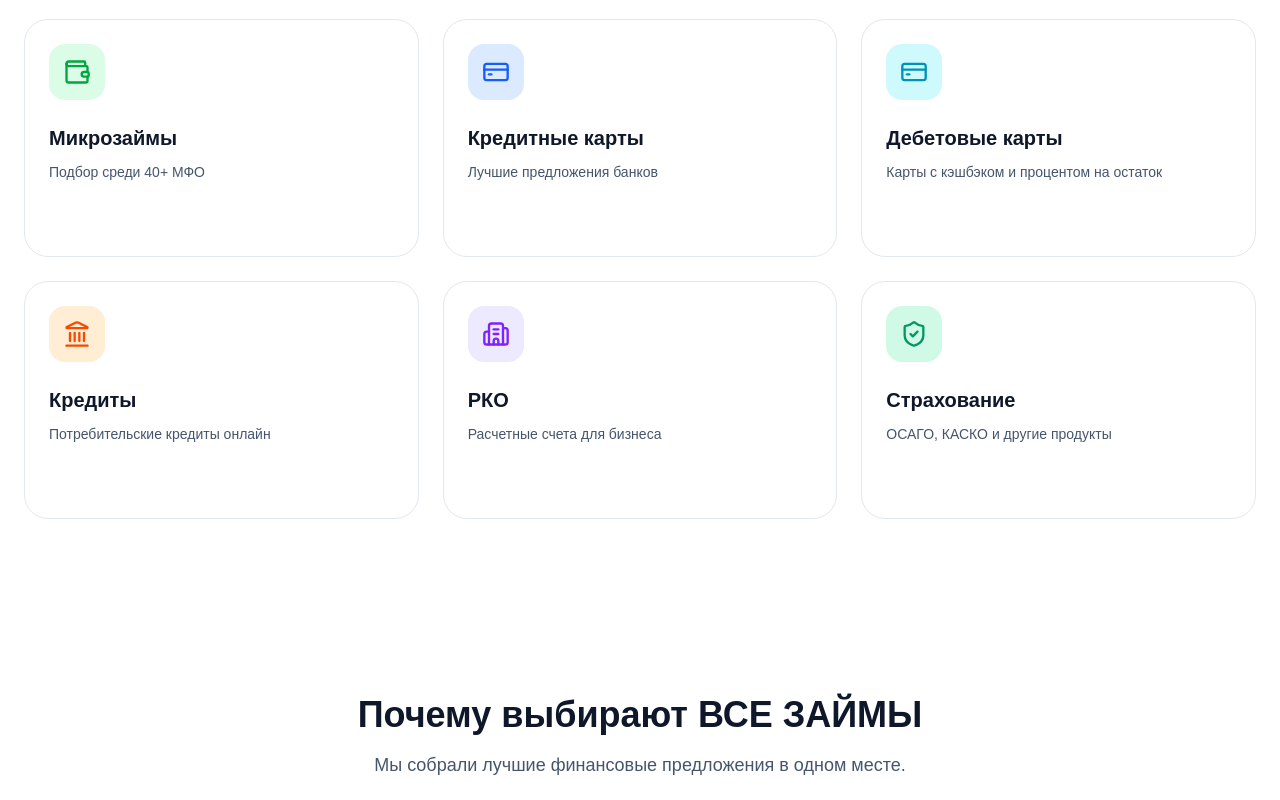
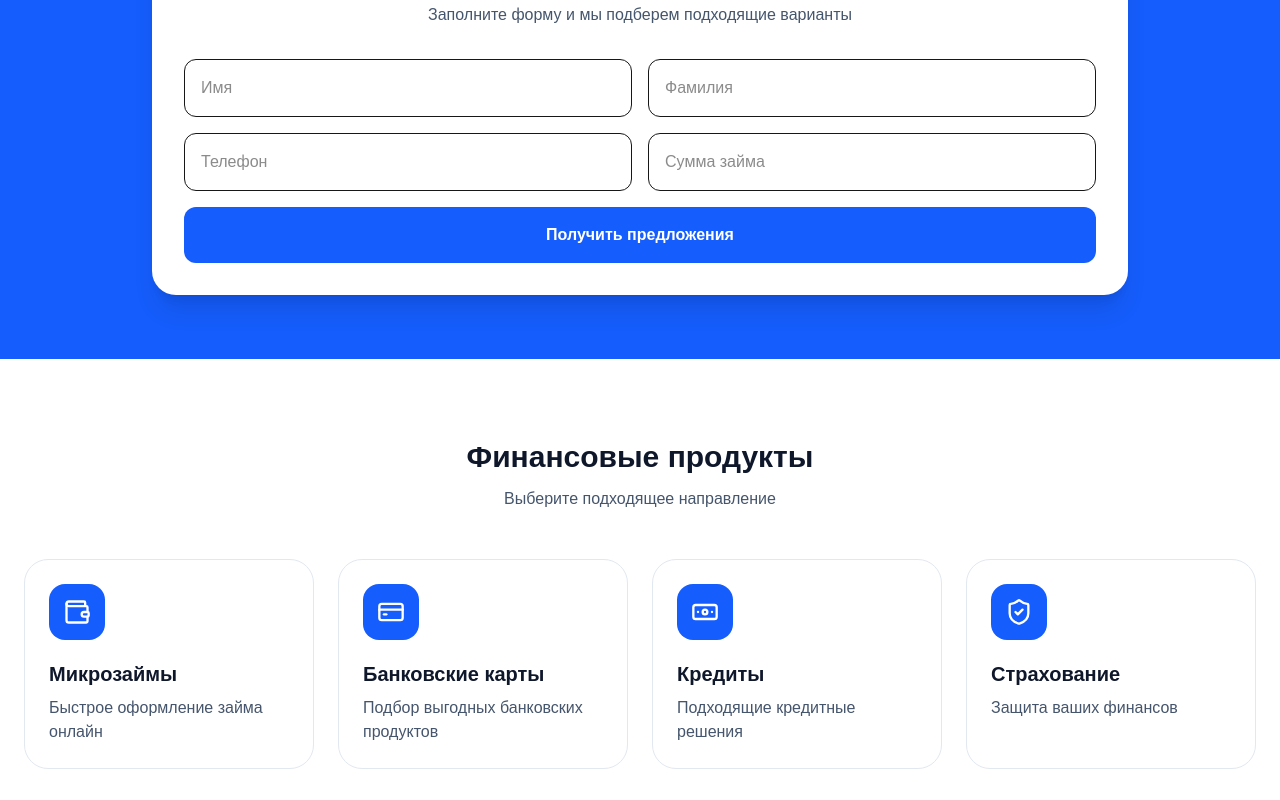
Before and after one commit to 89511111230m-design/vse-zaimy, a Next.js app: page / in a window 1280 px wide. Shown: the part 1180-1980 px from the top of the page. Built offline with nearby package versions, Linux system fonts and the light colour scheme.

Commit message:
update categories section

```diff
--- a/app/page.tsx
+++ b/app/page.tsx
@@ -1,19 +1,21 @@
 import Header from "@/components/Header";
 import Hero from "@/components/Hero";
+import LeadForm from "@/components/LeadForm";
 import Categories from "@/components/Categories";
-import WhyUs from "@/components/WhyUs";
-import HowItWorks from "@/components/HowItWorks";
-import LeadForm from "@/components/LeadForm";
+import Offers from "@/components/Offers";
 
 export default function Home() {
   return (
     <>
       <Header />
+
       <Hero />
+
+      <LeadForm />
+
       <Categories />
-      <WhyUs />
-      <HowItWorks />
-      <LeadForm />
+
+      <Offers />
     </>
   );
 }
--- a/components/Categories.tsx
+++ b/components/Categories.tsx
@@ -1,90 +1,77 @@
+"use client";
+
 import {
   Wallet,
   CreditCard,
-  Landmark,
-  Building2,
+  Banknote,
   ShieldCheck,
-  ArrowRight,
 } from "lucide-react";
 
-export default function Categories() {
-  const items = [
+const categories = [
   {
     icon: Wallet,
     title: "Микрозаймы",
-      text: "Подбор среди 40+ МФО",
-      color: "bg-green-100 text-green-600",
+    text: "Быстрое оформление займа онлайн",
   },
   {
     icon: CreditCard,
-      title: "Кредитные карты",
-      text: "Лучшие предложения банков",
-      color: "bg-blue-100 text-blue-600",
+    title: "Банковские карты",
+    text: "Подбор выгодных банковских продуктов",
   },
   {
-      icon: CreditCard,
-      title: "Дебетовые карты",
-      text: "Карты с кэшбэком и процентом на остаток",
-      color: "bg-cyan-100 text-cyan-600",
-    },
-    {
-      icon: Landmark,
+    icon: Banknote,
     title: "Кредиты",
-      text: "Потребительские кредиты онлайн",
-      color: "bg-orange-100 text-orange-600",
-    },
-    {
-      icon: Building2,
-      title: "РКО",
-      text: "Расчетные счета для бизнеса",
-      color: "bg-violet-100 text-violet-600",
+    text: "Подходящие кредитные решения",
   },
   {
     icon: ShieldCheck,
     title: "Страхование",
-      text: "ОСАГО, КАСКО и другие продукты",
-      color: "bg-emerald-100 text-emerald-600",
+    text: "Защита ваших финансов",
   },
 ];
 
+export default function Categories() {
   return (
     <section className="bg-white py-20">
       <div className="mx-auto max-w-7xl px-6">
-        <h2 className="mb-10 text-4xl font-bold text-slate-900">
+
+        <div className="mb-12 text-center">
+          <h2 className="text-3xl font-black text-slate-900">
             Финансовые продукты
           </h2>
 
-        <div className="grid gap-6 md:grid-cols-2 lg:grid-cols-3">
-          {items.map((item) => {
+          <p className="mt-3 text-slate-600">
+            Выберите подходящее направление
+          </p>
+        </div>
+
+        <div className="grid gap-6 md:grid-cols-2 lg:grid-cols-4">
+
+          {categories.map((item) => {
             const Icon = item.icon;
 
             return (
               <div
                 key={item.title}
-                className="group cursor-pointer rounded-3xl border border-slate-200 bg-white p-6 transition-all duration-300 hover:-translate-y-2 hover:border-blue-200 hover:shadow-xl"
+                className="rounded-3xl border border-slate-200 p-6 transition hover:shadow-lg"
               >
-                <div
-                  className={`flex h-14 w-14 items-center justify-center rounded-2xl ${item.color}`}
-                >
+                <div className="flex h-14 w-14 items-center justify-center rounded-2xl bg-blue-600 text-white">
                   <Icon size={28} />
                 </div>
 
-                <h3 className="mt-6 text-xl font-bold text-slate-900">
+                <h3 className="mt-5 text-xl font-bold text-slate-900">
                   {item.title}
                 </h3>
 
-                <p className="mt-2 text-sm leading-6 text-slate-600">
+                <p className="mt-2 text-slate-600">
                   {item.text}
                 </p>
-
-                <div className="mt-6 flex items-center font-semibold text-blue-600 opacity-0 transition group-hover:opacity-100">
-                  Подробнее
-                  <ArrowRight className="ml-2" size={18} />
-                </div>
               </div>
             );
           })}
+
         </div>
+
       </div>
     </section>
   );
```
Lines whose indentation alone changed are shown as unchanged.
